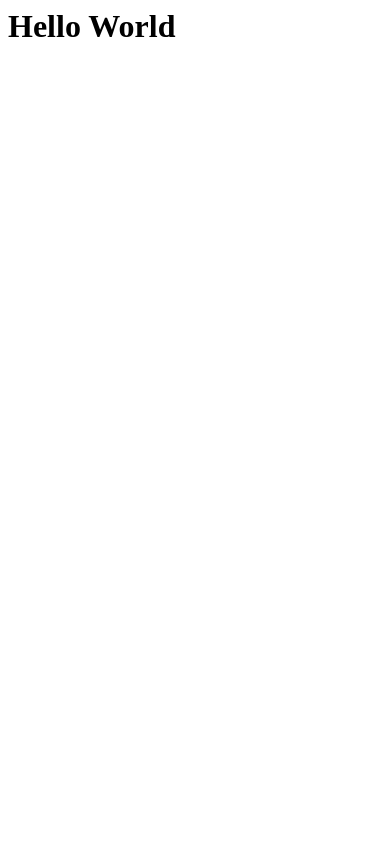
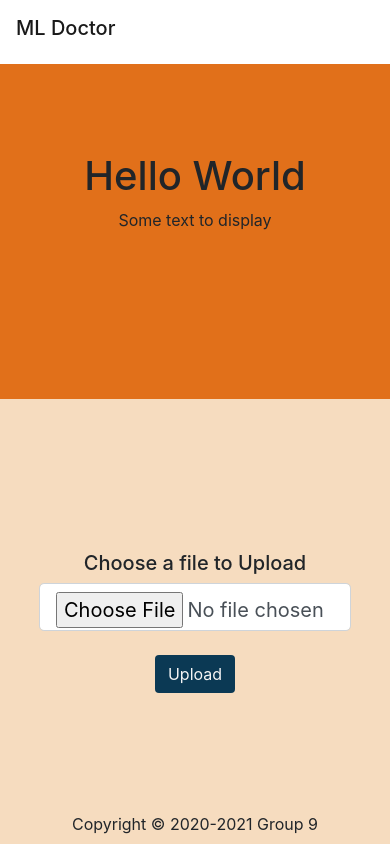
Before and after one commit to jasmeet1999/diseasedetection, a Flask app: page / in a window 390 px wide. Run offline with Flask 2, Linux system fonts and the light colour scheme; some libraries are stand-ins or nearby versions.

Commit message:
add UI for index page

```diff
--- /dev/null
+++ b/classifier/static/css/style.css
@@ -0,0 +1,33 @@
+* {
+  margin: 0;
+  padding: 0;
+}
+
+.orange {
+  background-color: #e1701a;
+}
+
+.gold {
+  background-color: #f6dcbf;
+}
+
+.center {
+  display: flex;
+  align-items: center;
+}
+
+.my-btn {
+  background-color: #0b3954;
+  color: whitesmoke;
+}
+
+.my-btn:hover {
+  background-color: #0e4a6c;
+  color: whitesmoke;
+}
+
+#image {
+  display: inline;
+  width: 80%;
+  text-align: center;
+}
--- a/classifier/templates/index.html
+++ b/classifier/templates/index.html
@@ -1 +1,60 @@
-<h1>Hello World</h1>
+<!DOCTYPE html>
+<html lang="en">
+
+<head>
+    <meta charset="UTF-8">
+    <meta http-equiv="X-UA-Compatible" content="IE=edge">
+    <meta name="viewport" content="width=device-width, initial-scale=1.0">
+
+    <!-- Latest compiled and minified CSS -->
+    <link rel="stylesheet" href="https://maxcdn.bootstrapcdn.com/bootstrap/4.5.2/css/bootstrap.min.css">
+
+    <!-- jQuery library -->
+    <script src="https://ajax.googleapis.com/ajax/libs/jquery/3.5.1/jquery.min.js"></script>
+
+    <!-- Popper JS -->
+    <script src="https://cdnjs.cloudflare.com/ajax/libs/popper.js/1.16.0/umd/popper.min.js"></script>
+
+    <!-- Latest compiled JavaScript -->
+    <script src="https://maxcdn.bootstrapcdn.com/bootstrap/4.5.2/js/bootstrap.min.js"></script>
+
+    <link rel="stylesheet" href="/classifier/static/css/style.css">
+
+    <title>Disease Detection</title>
+</head>
+
+<body>
+
+    <nav class="navbar fixed-top bg-white navbar-light">
+        <a class="navbar-brand h1" href="#">ML Doctor</a>
+    </nav>
+
+
+    <div>
+        <div class="row text-center vh-100">
+            <div class="col-sm orange center">
+                <div style="width: 100%;">
+                    <h1>Hello World</h1>
+                    <p>Some text to display</p>
+                </div>
+            </div>
+            <div class="col-sm gold center">
+                <div style="width: 100%;">
+                    <form action="" method="post">
+                        <label for="image" class="form-label h5">Choose a file to Upload</label>
+                        <input id="image" type="file" class="form-control form-control-lg" name="image"
+                            accept=".jpeg,.jpg,.png" required>
+                        <br><br>
+                        <input type="submit" class="btn my-btn" value="Upload">
+                    </form>
+                </div>
+            </div>
+        </div>
+    </div>
+
+    <footer class="fixed-bottom text-center">
+        <p style="margin: 0; padding: 8px;">Copyright &copy 2020-2021 Group 9</p>
+    </footer>
+</body>
+
+</html>
```
